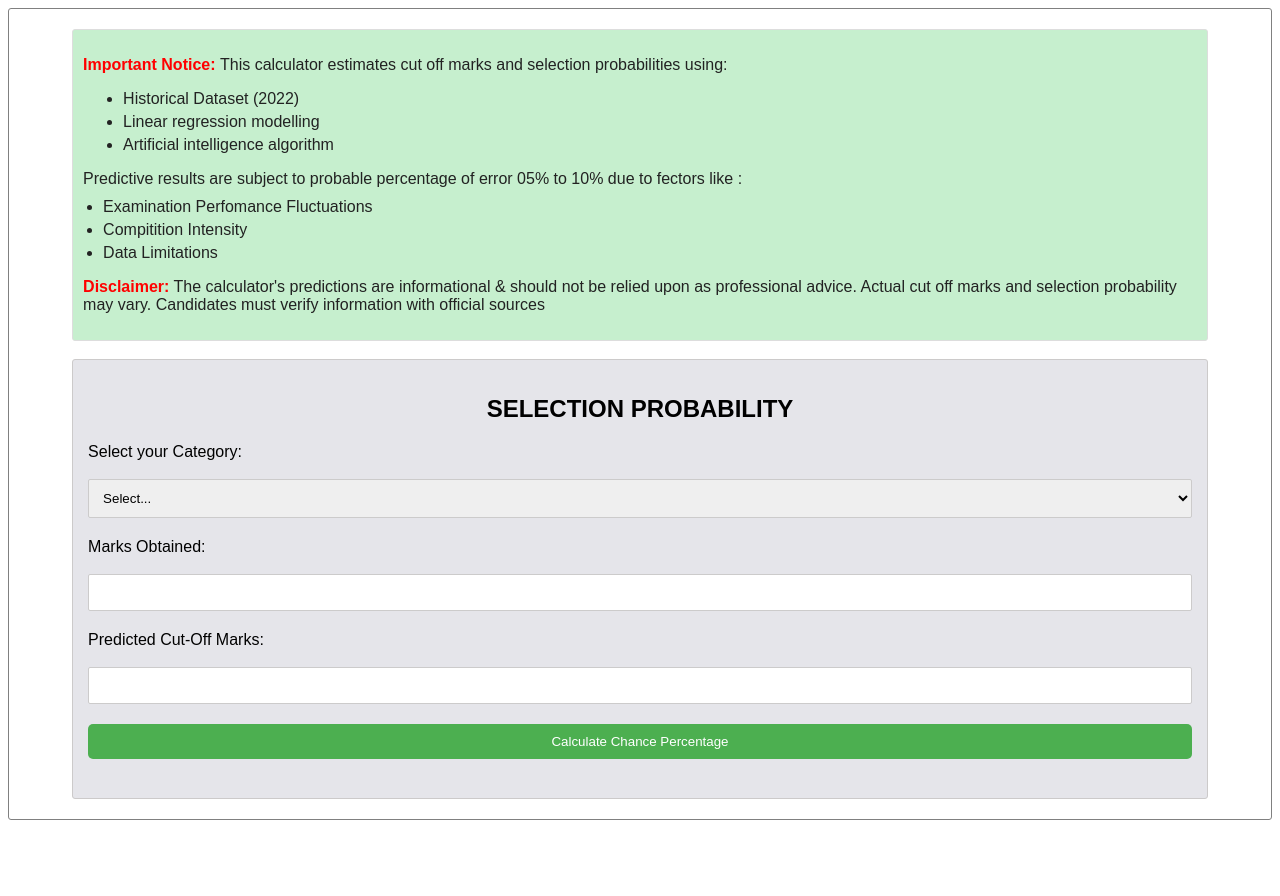
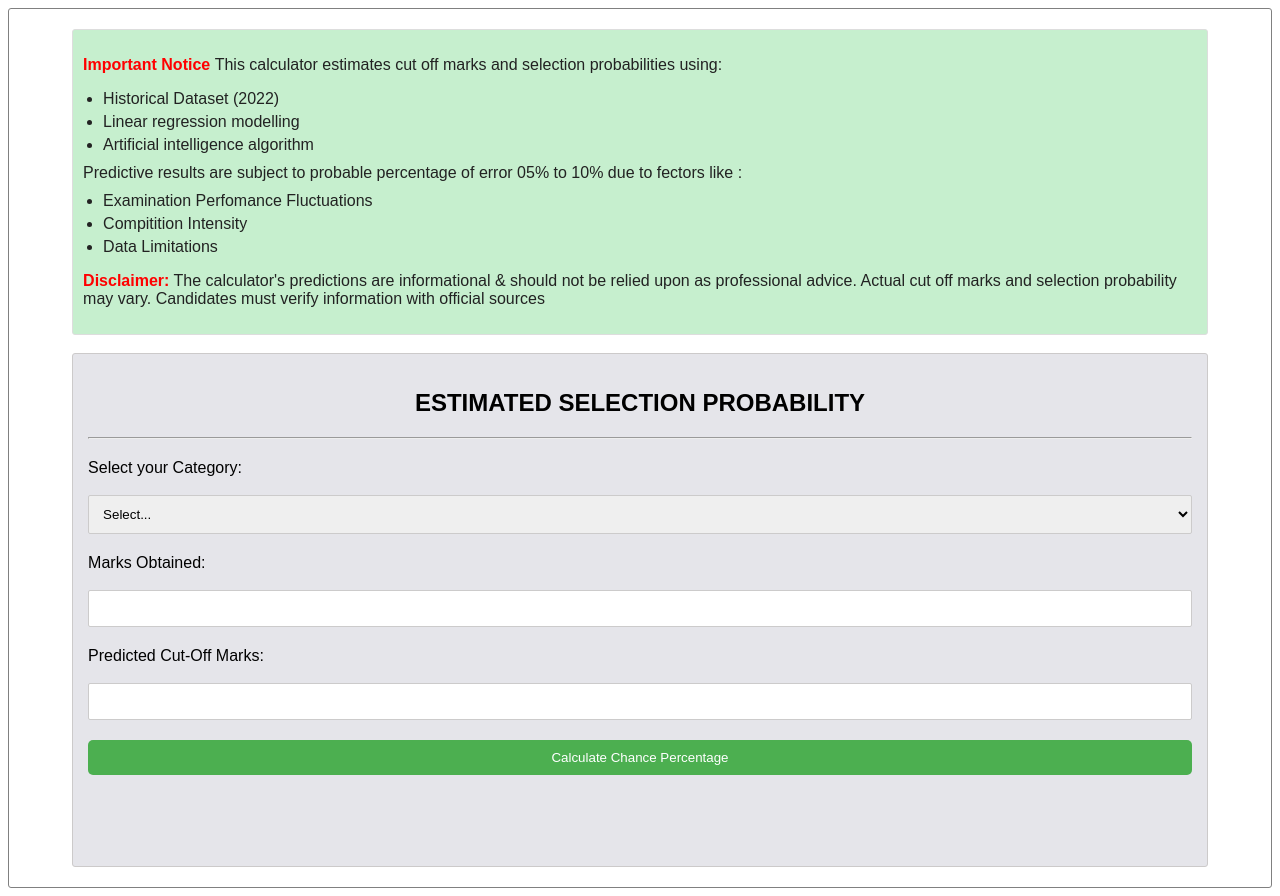
Before and after one commit to InsightAcademy/Probability_using_AI, a plain HTML site: page index.html in a window 1280 px wide. Before the commit the page ends 828 px from the top, so only its background shows below. Drawn offline with Linux system fonts and the light colour scheme.

Commit message:
Update index.html

```diff
--- a/index.html
+++ b/index.html
@@ -67,7 +67,7 @@ body{
 #result {
     font-size: 24px;
     font-weight: bold;
-    color: #00698f;
+    color: blue;
 }
 #cut-off-form{
     border: 1px solid rgb(204, 202, 202);
@@ -81,14 +81,14 @@ body{
 <body>
     <div class="container">
      <div class="notice">
-        <p><strong style="color: red;">
-            Important Notice:
+        <p><strong style="color: red;" >
+            Important Notice
         </strong> This calculator estimates cut off marks and selection probabilities using:
-        <ol>
+        <ul>
             <li>Historical Dataset (2022)</li>
             <li>Linear regression modelling</li>
             <li>Artificial intelligence algorithm</li>
-        </ol>
+        </ul>
         Predictive results are subject to  probable percentage of error 05% to 10% due to fectors like :
         <ul>
             <li>Examination Perfomance Fluctuations</li>
@@ -102,7 +102,8 @@ body{
      </div>
      <br>
         <form id="cut-off-form">
-            <h2 style="text-align: center;">SELECTION PROBABILITY</h2>
+            <h2 style="text-align: center;">ESTIMATED SELECTION PROBABILITY</h2>
+            <hr>
             <div class="form-group">
                 <label for="category">Select your Category:</label> <br><br>
                 <select id="category" class="input-field">
@@ -124,6 +125,7 @@ body{
             <button class="button" onclick="calculateChancePercentage(event)">Calculate Chance Percentage</button>
             <div id="result">
                 <p id="chance-percentage"></p>
+                <br>
                 <p id="result-message"></p>
             </div>
         </form>
```
